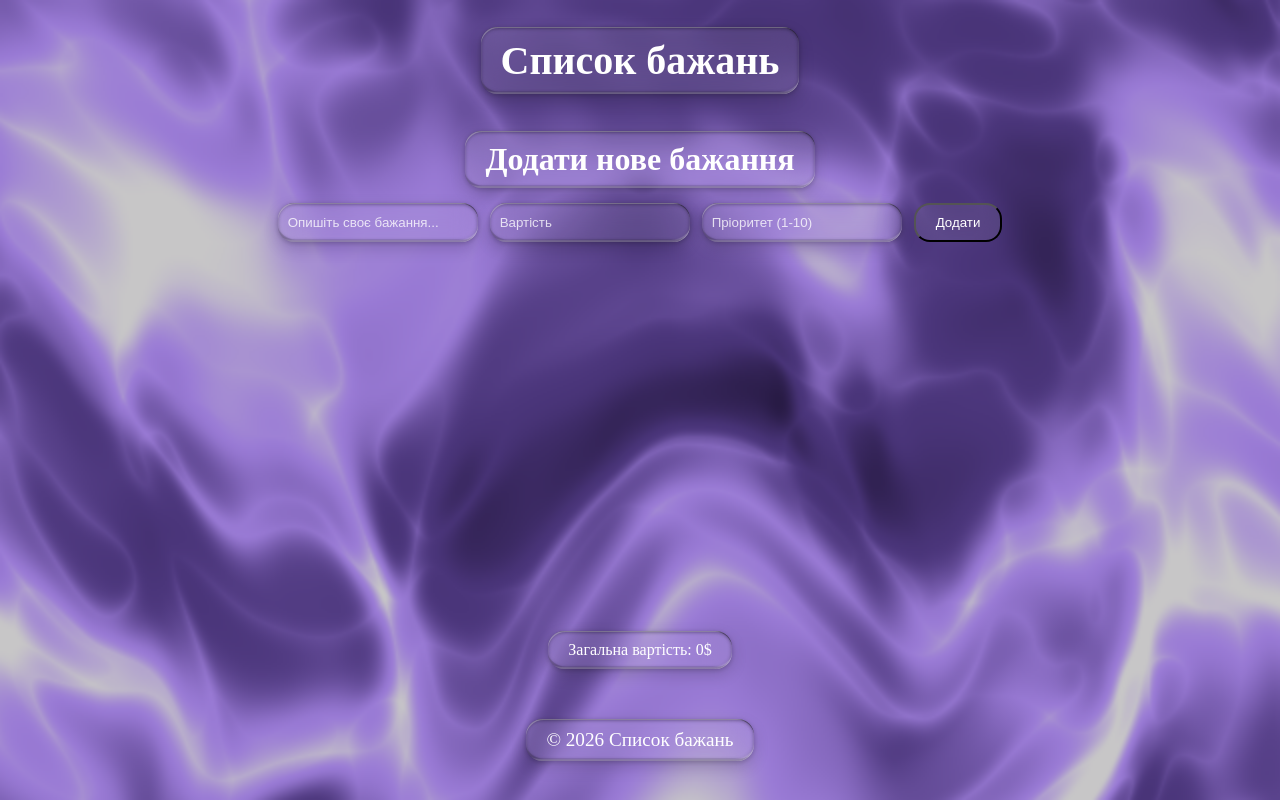
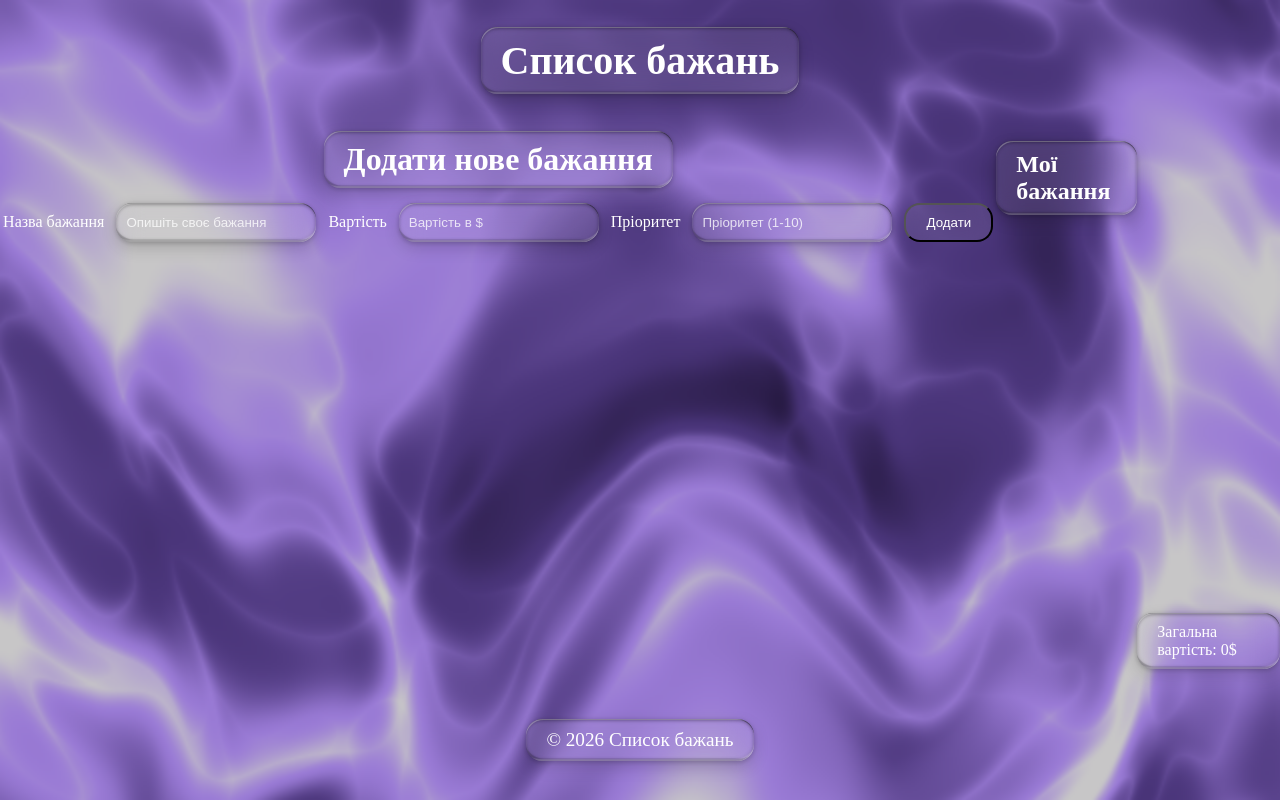
Before and after one commit to matematik1/WishList-web, a plain HTML site: page index.html in a window 1280 px wide. Drawn offline with nearby package versions, Linux system fonts and the light colour scheme; animation ran at ten frames a second.

Commit message:
Implement semantic HTML5 structure for wishlist

```diff
--- a/css/style.css
+++ b/css/style.css
@@ -107,12 +107,17 @@ header,
     justify-content: center;
 }
 
-#wish-list li {
-    padding: 20px;
+#wish-form label {
+    color: #ffffff;
+    align-self: center;
+}
+
+#wish-list article {
+    width: 100%;
+    box-sizing: border-box;
     display: flex;
     flex-direction: column;
     align-items: center;
-    word-break: break-word;
 }
 
 #total-cost-container {
--- a/index.html
+++ b/index.html
@@ -14,21 +14,60 @@
 
     <main>
         <section id="wish-section">
-            <h2 id="wish-section-title" class="glass">Додати нове бажання</h2>
+            <h2 id="wish-section-title" class="glass">
+                Додати нове бажання
+            </h2>
 
             <form id="wish-form">
-                <input type="text" id="wish-input" class="glass" placeholder="Опишіть своє бажання..." required>
-                <input type="number" id="wish-cost" class="glass" placeholder="Вартість" required>
-                <input type="number" id="wish-priority" class="glass" placeholder="Пріоритет (1-10)" min="1" max="10" required>
-                <button type="submit" id="wish-submit" class="glass">Додати</button>
-            </form>
+                <label for="wish-input">Назва бажання</label>
+                <input
+                    type="text"
+                    id="wish-input"
+                    class="glass"
+                    placeholder="Опишіть своє бажання"
+                    required
+                >
 
+                <label for="wish-cost">Вартість</label>
+                <input
+                    type="number"
+                    id="wish-cost"
+                    class="glass"
+                    placeholder="Вартість в $"
+                    required
+                >
+
+                <label for="wish-priority">Пріоритет</label>
+                <input
+                    type="number"
+                    id="wish-priority"
+                    class="glass"
+                    placeholder="Пріоритет (1-10)"
+                    min="1"
+                    max="10"
+                    required
+                >
+
+                <button type="submit" id="wish-submit" class="glass">
+                    Додати
+                </button>
+            </from>
+        </section>
+
+        <section id="my-wishes">
+
+            <h2 class="glass">Мої бажання</h2>
             <ul id="wish-list"></ul>
 
-            <div id="total-cost-container">
-                <p id="total-cost" class="glass">Загальна вартість: 0$</p>
-            </div>
         </section>
+
+        <aside id="total-cost-container">
+
+            <p id="total-cost" class="glass">
+                Загальна вартість: 0$
+            </p>
+
+        </aside>
     </main>
 
     <footer>
--- a/js/app.js
+++ b/js/app.js
@@ -39,9 +39,17 @@ function renderWishes() {
 
     wishes.forEach(function(wish) {
         const wishItem = document.createElement('li');
-        wishItem.className = 'glass';
-        wishItem.id = `wish-element`;
-        wishItem.innerHTML = `<h3>${wish.title}</h3><p>Ціна: ${wish.cost}$</p><p>Пріоритет: ${wish.priority}</p>`;
+
+        const article = document.createElement('article');
+        article.className = 'glass';
+
+        article.innerHTML = `
+            <h3>${wish.title}</h3>
+            <p>Ціна: ${wish.cost}$</p>
+            <p>Пріоритет: ${wish.priority}</p>
+        `;
+
+        wishItem.appendChild(article);
         wishList.appendChild(wishItem);
     });
 
```
Also changed, not shown: 3 other files.
